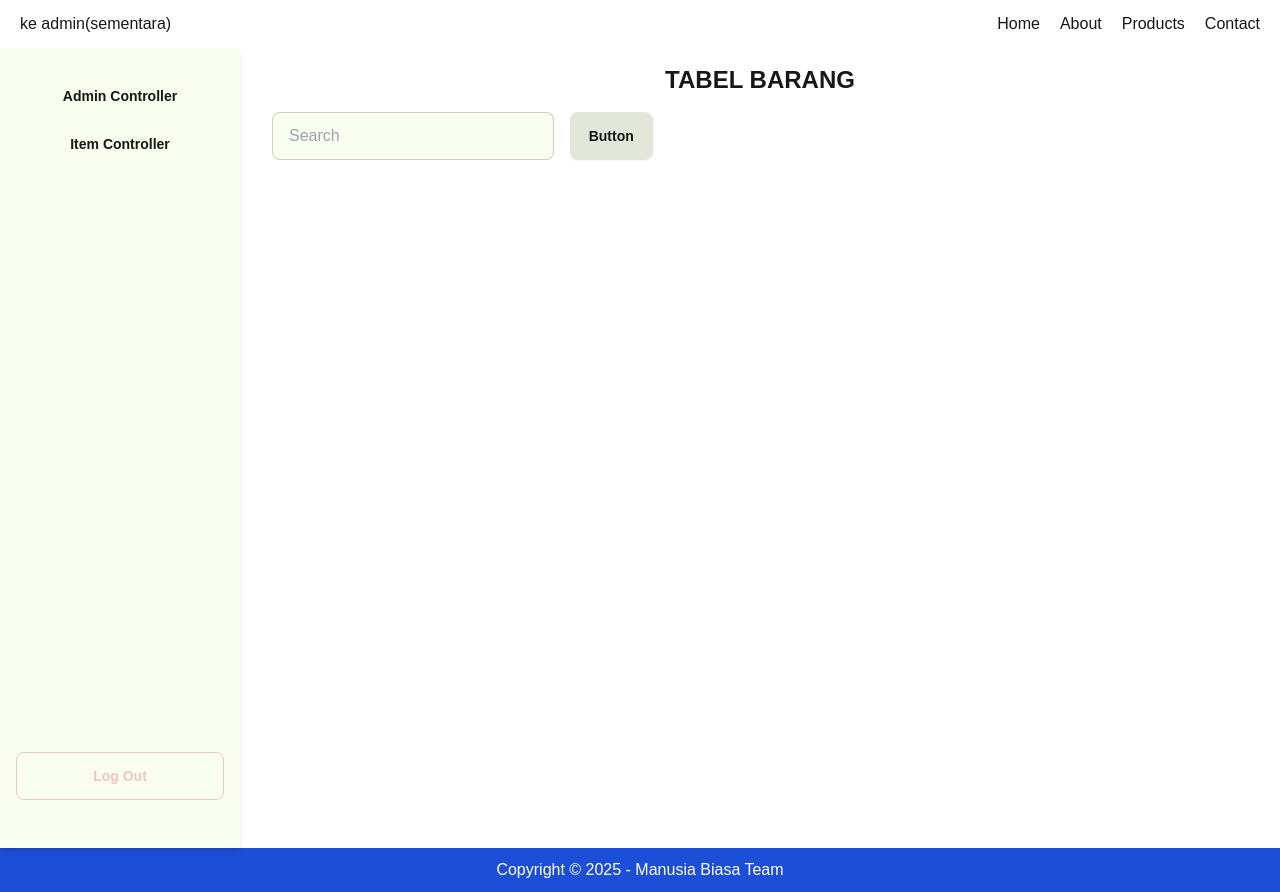
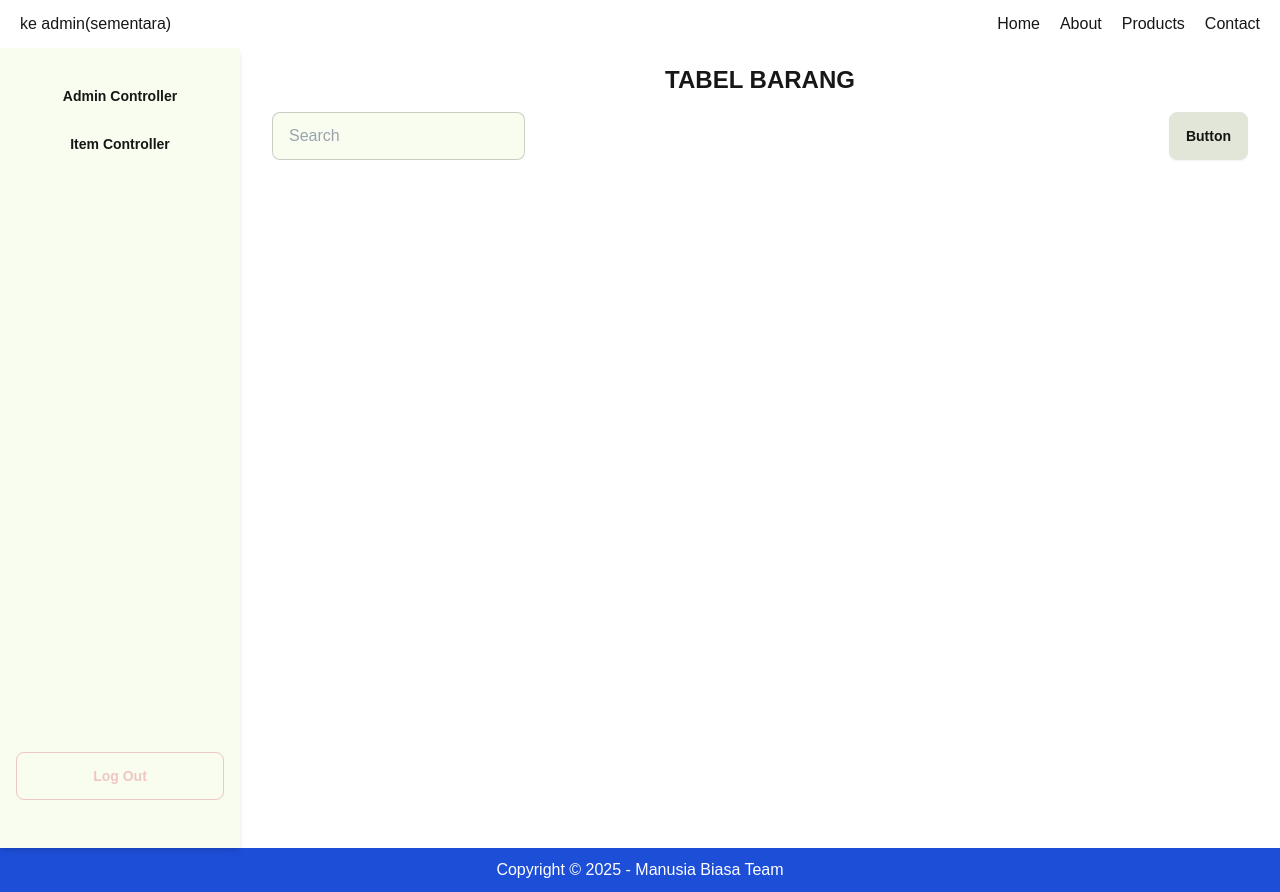
Before and after one commit to Deoca27/manusia-biasa, a Next.js app: page /admin/item_controller in a window 1280 px wide. Built offline with nearby package versions, Linux system fonts and the light colour scheme.

Commit message:
jhoshe: menmabahkan col-end-12 pada button

```diff
--- a/app/admin/item_controller/page.tsx
+++ b/app/admin/item_controller/page.tsx
@@ -11,7 +11,7 @@ export default function BarangPage() {
           onChange={(e) => {
           }} />
         </div>
-        <Link href={"/"} className="btn">
+        <Link href={"/"} className="btn col-end-12">
 
           Button
         </Link>
```
